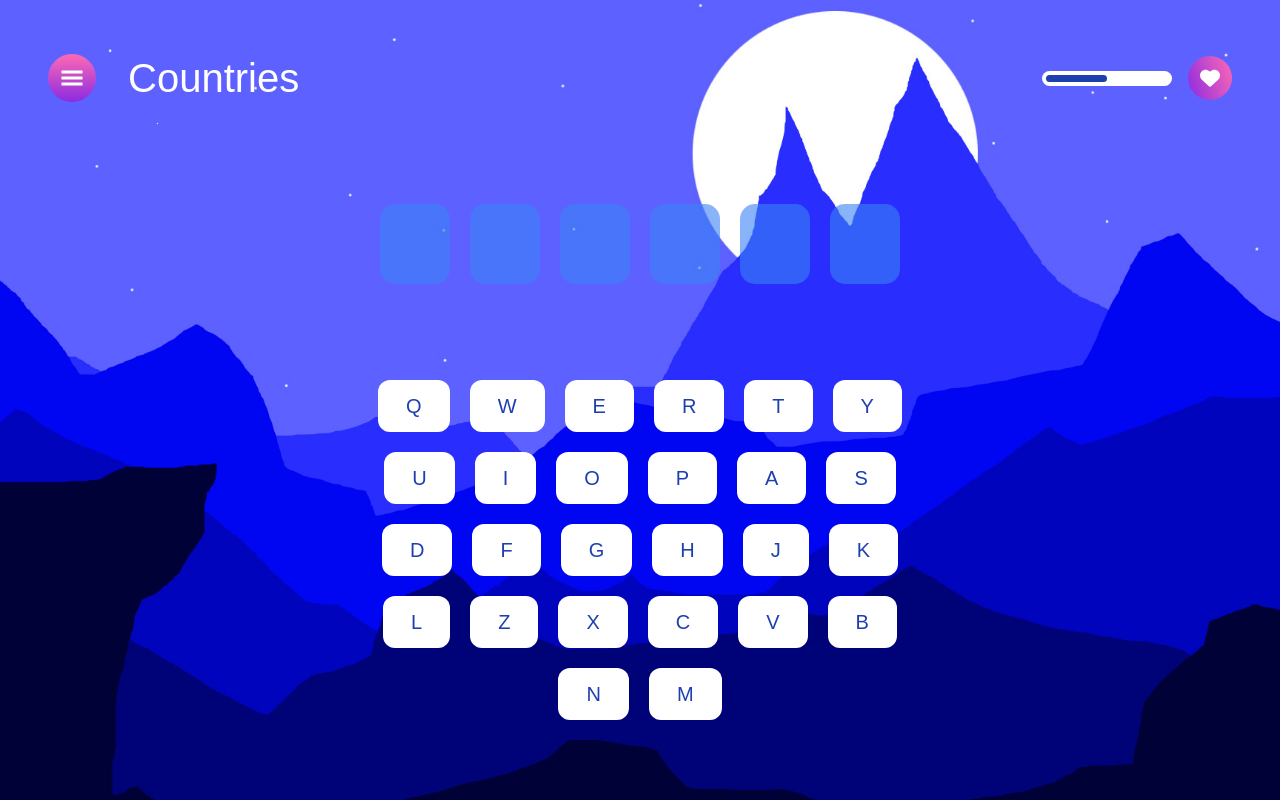
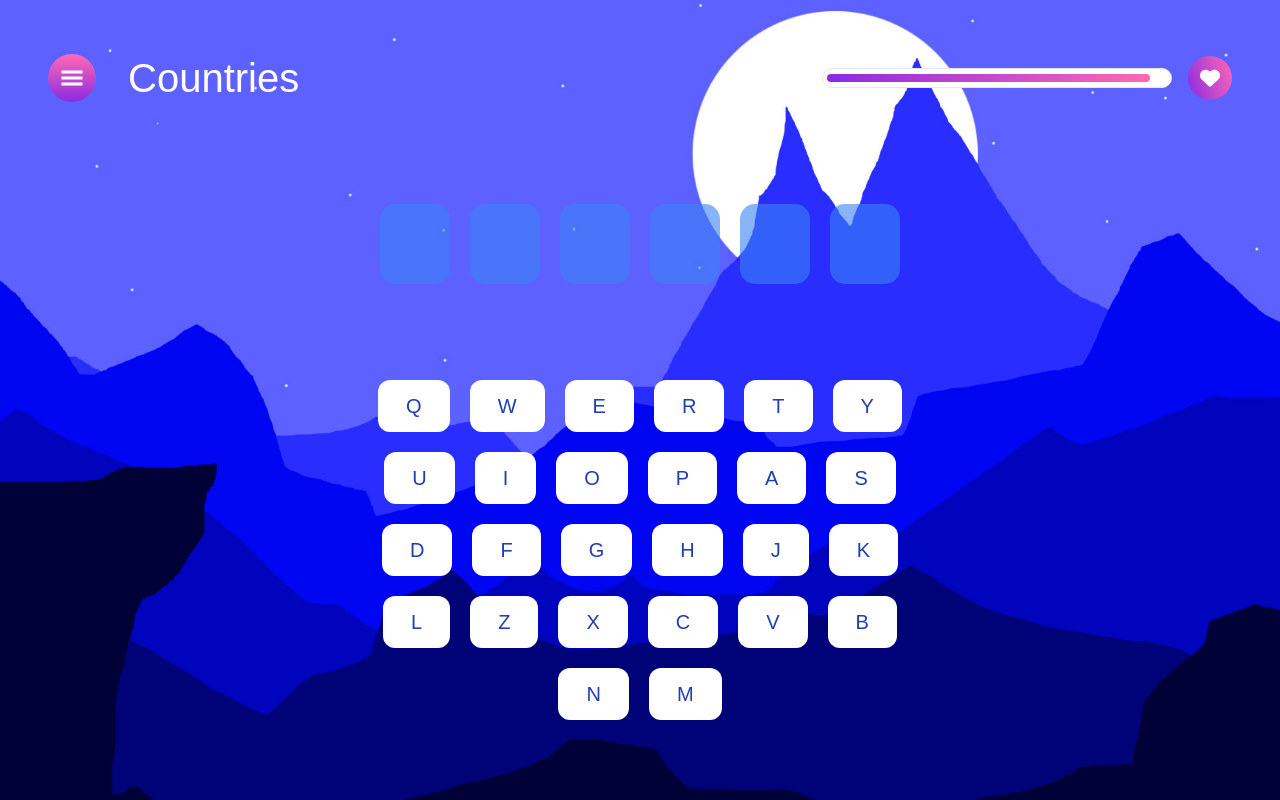
Before and after one commit to lasha-codes/Hangman-Game, a React (Vite) app: page / in a window 1280 px wide. Built offline with nearby package versions, Linux system fonts and the light colour scheme; a web font is replaced by a local one.

Commit message:
timer that user has is done

```diff
--- a/src/App.tsx
+++ b/src/App.tsx
@@ -1,13 +1,15 @@
 /* eslint-disable @typescript-eslint/no-explicit-any */
 /* eslint-disable react-hooks/exhaustive-deps */
 import { useEffect, useState } from 'react'
-import Header from './components/Header'
 import { useDispatch, useSelector } from 'react-redux'
 import { selectIdx } from './countrySlice'
+import { GiHamburgerMenu } from 'react-icons/gi'
+import { FaHeart } from 'react-icons/fa6'
 
 const App = () => {
   const dispatch = useDispatch()
   const [guessWord, setGuessWord] = useState<string[]>([])
+  const [secondsLeft, setSecondsLeft] = useState(100)
 
   const {
     selectedCountry,
@@ -47,8 +49,18 @@ const App = () => {
     'M',
   ]
 
+  console.log(secondsLeft)
+
   useEffect(() => {
     setGuessWord(Array(selectedCountry.length).fill(''))
+
+    const timer = setInterval(() => {
+      if (secondsLeft > 0) {
+        setSecondsLeft((prevSeconds) => prevSeconds - 1)
+      }
+    }, 1000)
+
+    return () => clearInterval(timer)
   }, [selectedCountry])
 
   const selectLetter = (letter: string) => {
@@ -58,11 +70,7 @@ const App = () => {
     } else {
       guessInstance[selectedIdx] = letter.toLowerCase()
     }
-    if (selectedIdx === guessWord.length - 1) {
-      dispatch(selectIdx(selectedIdx - 1))
-    } else {
-      dispatch(selectIdx(selectedIdx + 1))
-    }
+
     setGuessWord(guessInstance)
   }
 
@@ -92,7 +100,27 @@ const App = () => {
     <main className='p-12 relative'>
       <div className='bg-div' />
       <div className='z-[100] w-full h-full'>
-        <Header />
+        <header className='w-full flex items-center justify-between'>
+          <div className='flex items-center gap-8'>
+            <div className='p-3 group rounded-full bg-gradient-to-t from-gradPurple to-gradPink cursor-pointer'>
+              <GiHamburgerMenu className='text-2xl text-white group-hover:scale-110 group-active:scale-90 transition-all' />
+            </div>
+            <h2 className='text-[40px] text-white'>Countries</h2>
+          </div>
+          <div className='flex items-center gap-4'>
+            <div className='bg-white h-[20px] w-[350px] border px-1 flex items-center justify-start rounded-full'>
+              <div
+                className={`rounded-full bg-gradient-to-l from-gradPink to-gradPurple transition-all duration-300 ease h-[8px]`}
+                style={{
+                  width: `${secondsLeft}%`,
+                }}
+              />
+            </div>
+            <div className='heart-icon-bg p-3 rounded-full'>
+              <FaHeart className='text-xl heart-icon text-white' />
+            </div>
+          </div>
+        </header>
       </div>
       <div className='w-full mt-24 flex flex-col gap-24 items-center justify-center'>
         <div className='flex items-center justify-center w-[70%] flex-wrap gap-5'>
--- a/src/components/Header.tsx
+++ /dev/null
@@ -1,25 +0,0 @@
-import { GiHamburgerMenu } from 'react-icons/gi'
-import { FaHeart } from 'react-icons/fa6'
-
-const Header = () => {
-  return (
-    <header className='w-full flex items-center justify-between'>
-      <div className='flex items-center gap-8'>
-        <div className='p-3 group rounded-full bg-gradient-to-t from-gradPurple to-gradPink cursor-pointer'>
-          <GiHamburgerMenu className='text-2xl text-white group-hover:scale-110 group-active:scale-90 transition-all' />
-        </div>
-        <h2 className='text-[40px] text-white'>Countries</h2>
-      </div>
-      <div className='flex items-center gap-4'>
-        <div className='bg-white h-[15px] w-[130px] px-1 flex items-center justify-start rounded-full'>
-          <div className='bg-blue-800 rounded-full w-[50%] h-[7px]' />
-        </div>
-        <div className='heart-icon-bg p-3 rounded-full'>
-          <FaHeart className='text-xl heart-icon text-white' />
-        </div>
-      </div>
-    </header>
-  )
-}
-
-export default Header
```
